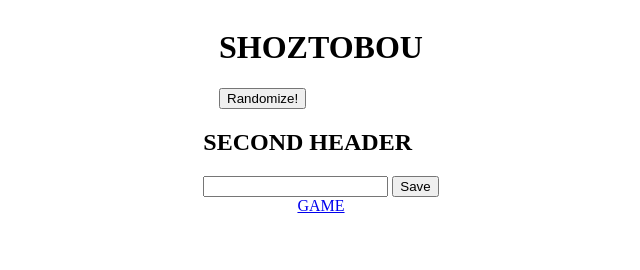
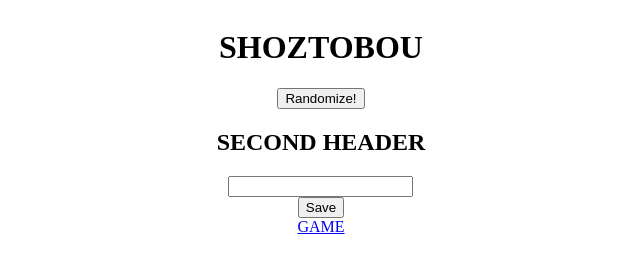
Before and after one commit to shoztobou/javaEducation, a plain HTML site: page index.html in a window 1280 px wide. Shown: the whole page, without its empty margins (319-959 px from the left). Drawn offline with Linux system fonts and the light colour scheme.

Commit message:
Update app.css

```diff
--- a/app.css
+++ b/app.css
@@ -1,10 +1,25 @@
 .main{
    display: flex;
 flex-direction: column;
-justify-content: center;
+justify-content: space-around;
 align-items: center;
 }
+.first-header{
 
+display: flex;
+flex-direction: column;
+justify-content: space-around;
+align-items: center;
+
+}
+.second-header{
+
+display: flex;
+flex-direction: column;
+justify-content: space-around;
+align-items: center;
+
+}
 
 
 .GAME{
```
